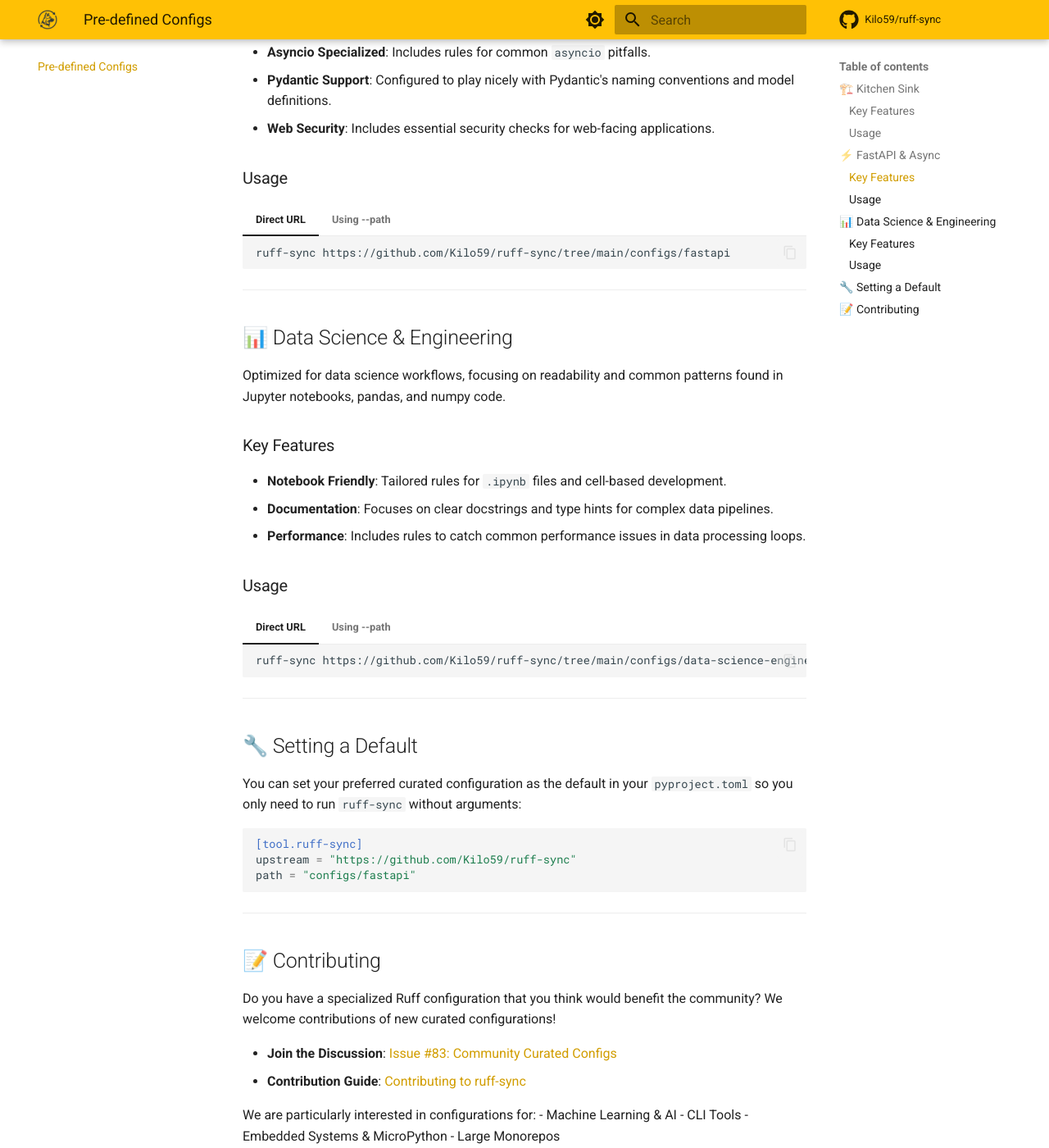
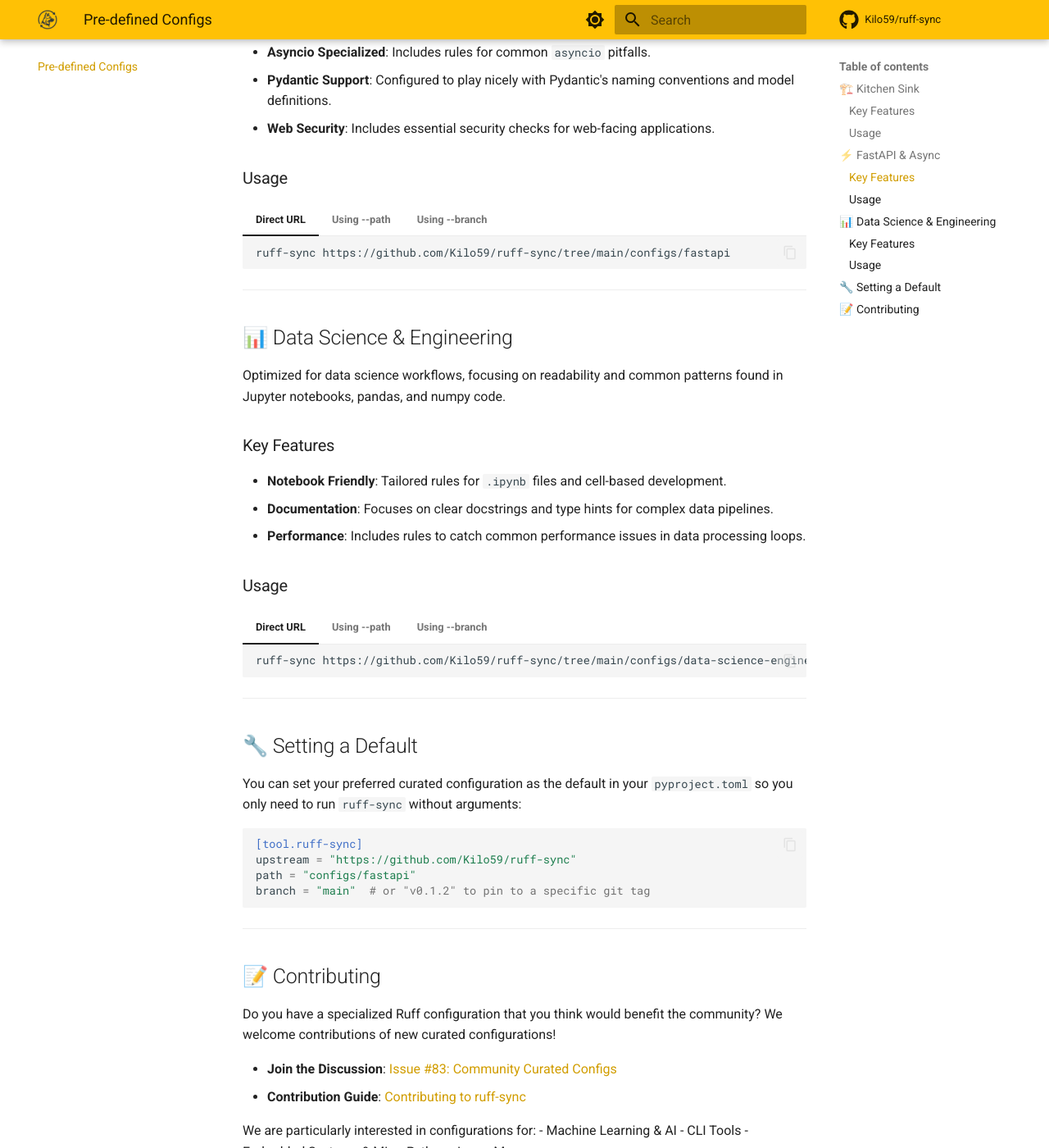
Before and after one commit to Kilo59/ruff-sync, an MkDocs documentation site: the page built from docs/pre-defined-configs.md, in a window 1280 px wide and 1400 px high, scrolled down 1064 px. Shown: the whole window at 82% size. Built offline with MkDocs 1.6.1 and Material for MkDocs 9.7.7, drawn with Linux system fonts in a browser that asks for light colours; comment, search, counter and statistics services are not loaded.

Commit message:
add `--branch` examples

````diff
--- a/docs/pre-defined-configs.md
+++ b/docs/pre-defined-configs.md
@@ -29,6 +29,13 @@
     ruff-sync https://github.com/Kilo59/ruff-sync --path configs/kitchen-sink
     ```
 
+=== "Using --branch"
+
+    ```bash
+    # Pin to a specific tag or branch
+    ruff-sync https://github.com/Kilo59/ruff-sync --branch v0.1.2 --path configs/kitchen-sink
+    ```
+
 ---
 
 ## ⚡ FastAPI & Async
@@ -52,6 +59,13 @@
 
     ```bash
     ruff-sync https://github.com/Kilo59/ruff-sync --path configs/fastapi
+    ```
+
+=== "Using --branch"
+
+    ```bash
+    # Pin to a specific tag or branch
+    ruff-sync https://github.com/Kilo59/ruff-sync --branch v0.1.2 --path configs/fastapi
     ```
 
 ---
@@ -79,6 +93,13 @@
     ruff-sync https://github.com/Kilo59/ruff-sync --path configs/data-science-engineering
     ```
 
+=== "Using --branch"
+
+    ```bash
+    # Pin to a specific tag or branch
+    ruff-sync https://github.com/Kilo59/ruff-sync --branch v0.1.2 --path configs/data-science-engineering
+    ```
+
 ---
 
 ## 🔧 Setting a Default
@@ -89,6 +110,7 @@
 [tool.ruff-sync]
 upstream = "https://github.com/Kilo59/ruff-sync"
 path = "configs/fastapi"
+branch = "main"  # or "v0.1.2" to pin to a specific git tag
 ```
 
 ---
````
